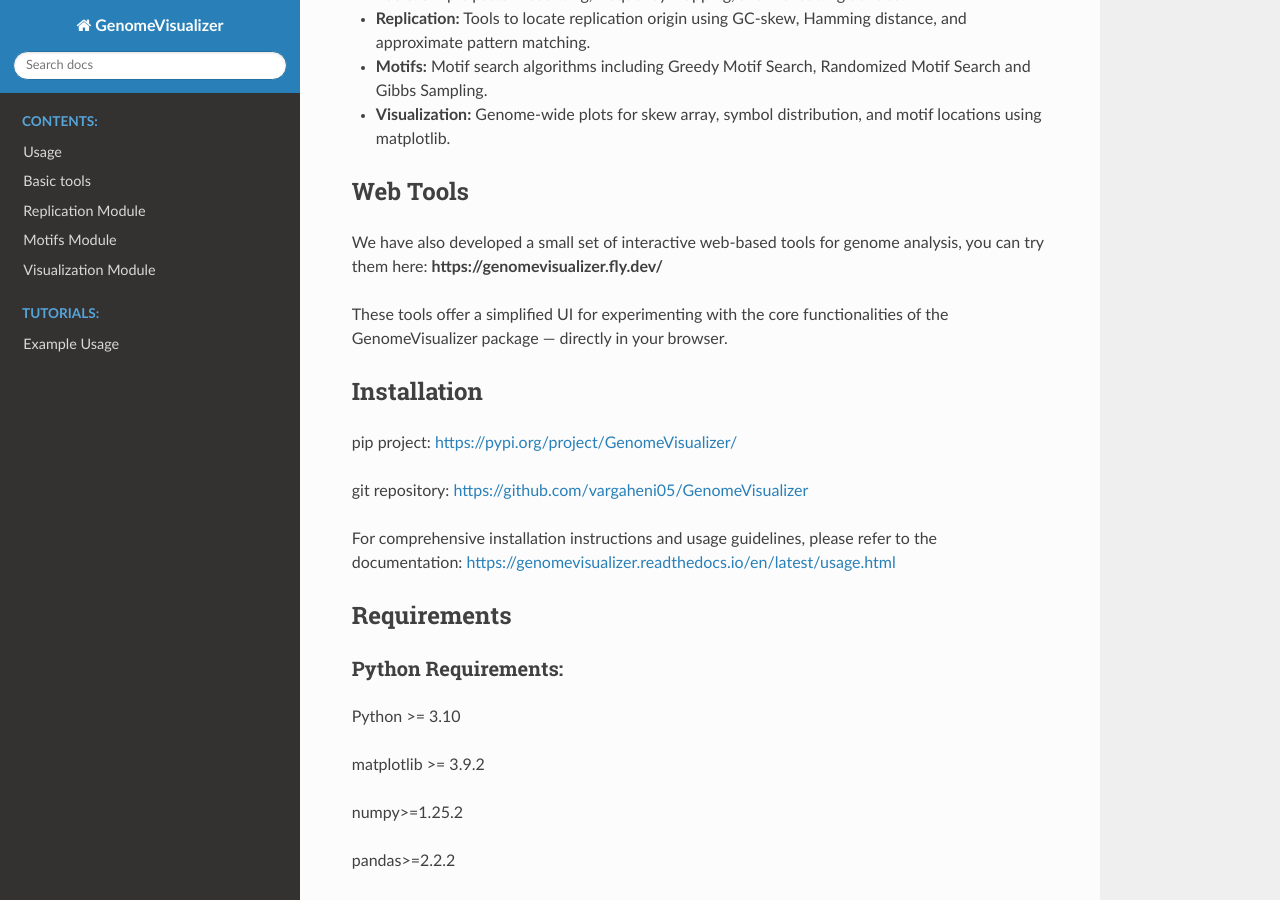
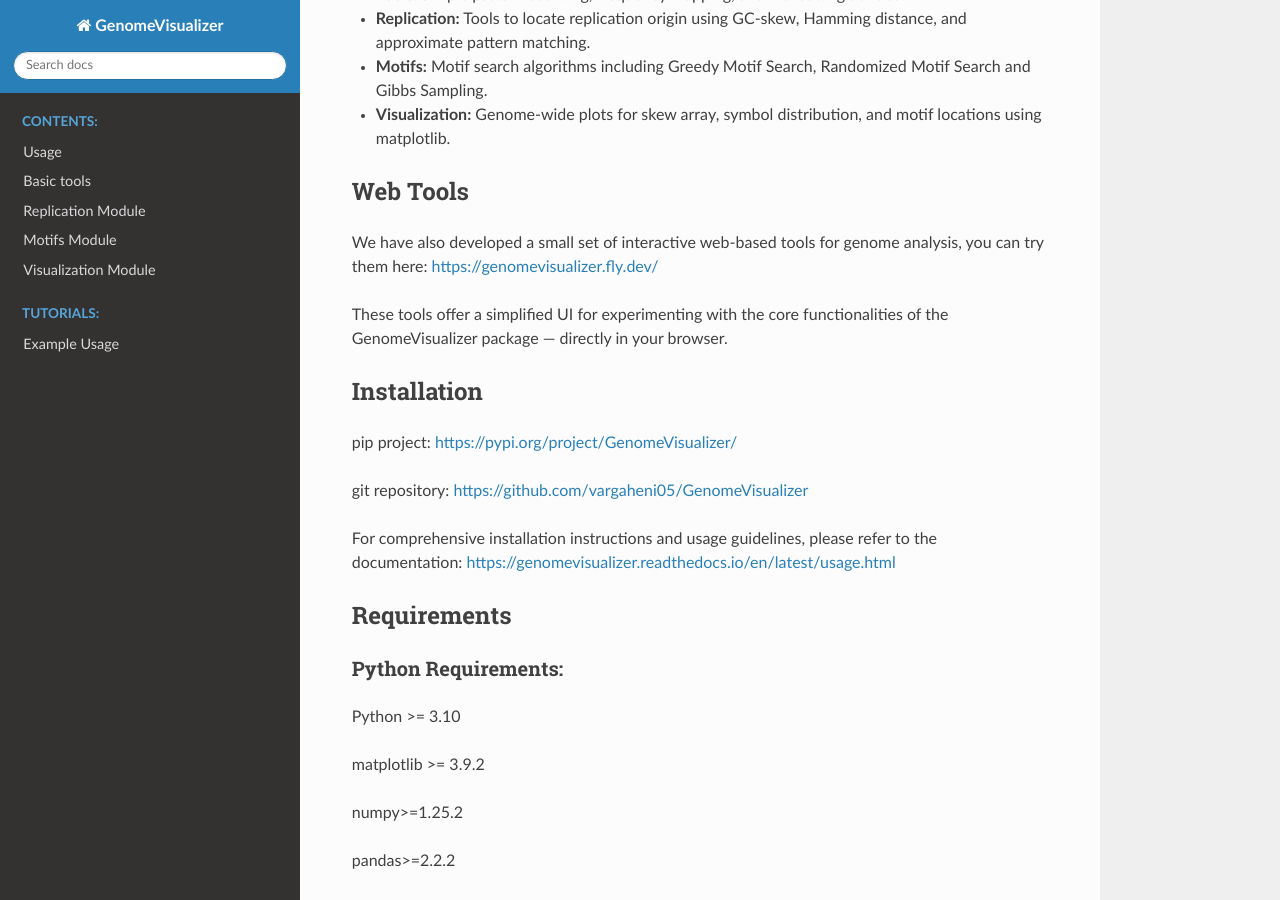
Before and after one commit to vargaheni05/GenomeVisualizer, a Sphinx documentation site: the page built from docs/source/index.rst, in a window 1280 px wide and 900 px high, scrolled down 625 px. Built offline with Sphinx 7.4.7 and the Read the Docs theme 3.1.0, drawn with Linux system fonts in a browser that asks for light colours; the version number could not be read and is left out.

Commit message:
docs frissites

```diff
--- a/docs/source/example.rst
+++ b/docs/source/example.rst
@@ -8,8 +8,8 @@
 
 .. raw:: html
 
-   <a href="" target="_blank">Colab Notebook</a>
-
+   <a href="https://colab.research.google.com/drive/1E_TdBmojMRg25IxxbsurjCOuTjo7Uaks#scrollTo=b2f2ce68" target="_blank">Colab Notebook</a>
+---------------------------
 
 Data Handling
 -------------
--- a/docs/source/index.rst
+++ b/docs/source/index.rst
@@ -25,7 +25,7 @@
 Web Tools
 ---------
 We have also developed a small set of interactive web-based tools for genome analysis, you can try them here:
-**https://genomevisualizer.fly.dev/**
+https://genomevisualizer.fly.dev/
 
 These tools offer a simplified UI for experimenting with the core functionalities of the GenomeVisualizer package — directly in your browser.
 
```
